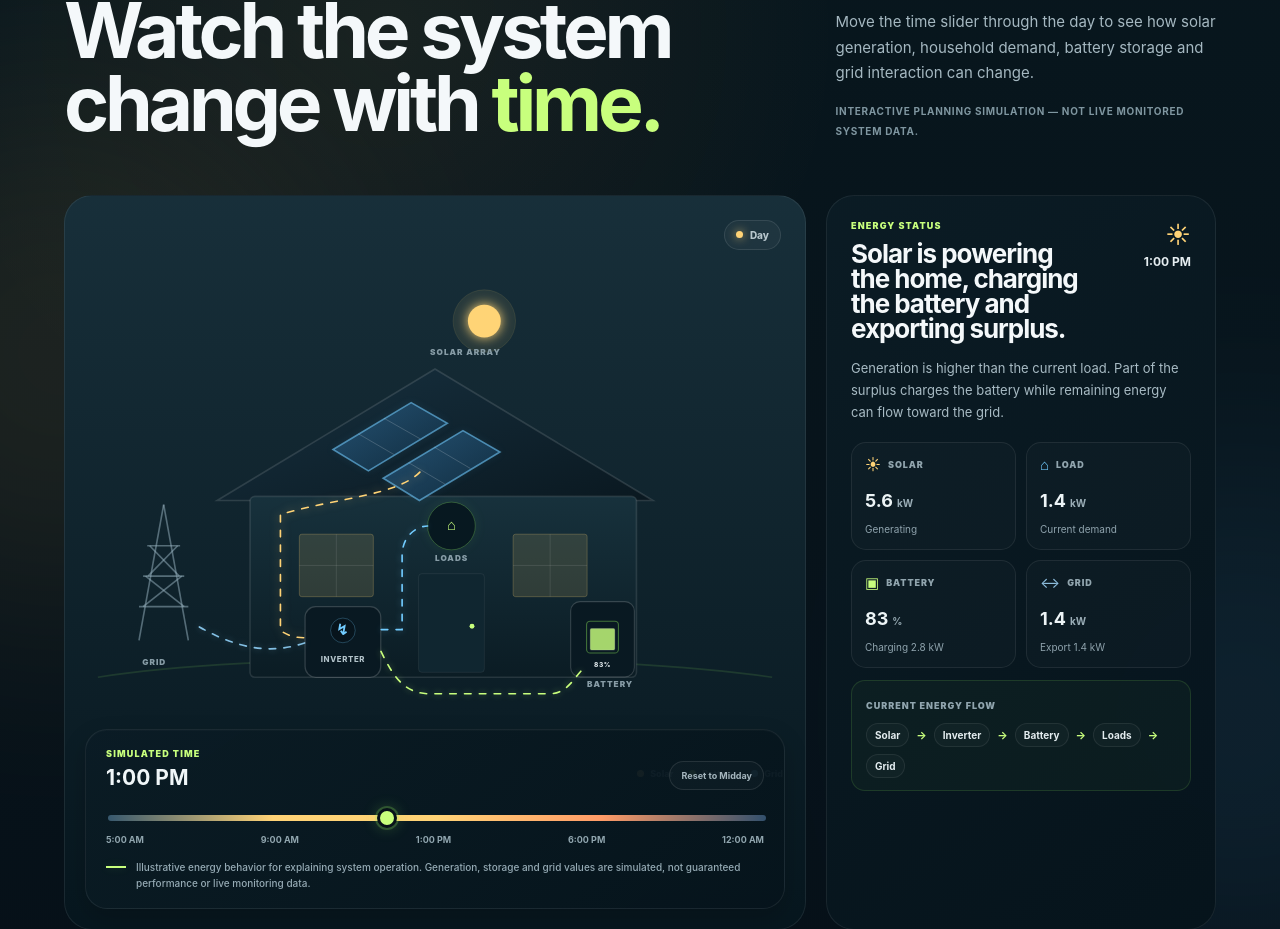
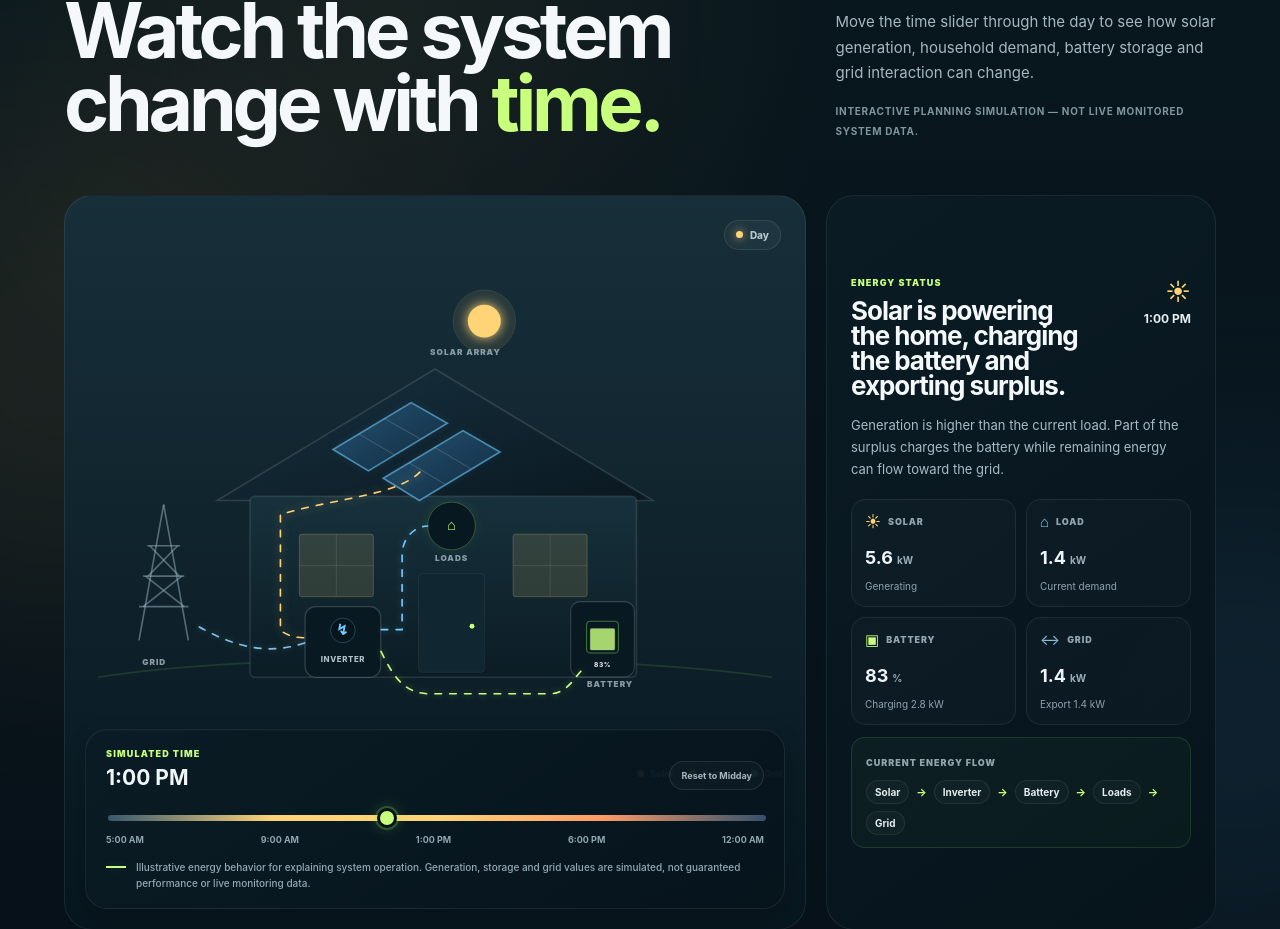
Before and after one commit to Sabrina-Sumona/Desh-solar-website-upgradation, a Next.js app: page / in a window 1280 px wide. Shown: the part 8172-9101 px from the top of the page. Built offline with nearby package versions, Linux system fonts and the light colour scheme.

Commit message:
align energy status content vertically

```diff
--- a/src/styles/home-live-energy-story.css
+++ b/src/styles/home-live-energy-story.css
@@ -641,6 +641,11 @@
 .liveEnergyDashboard {
   display: flex;
   flex-direction: column;
+
+  /* Vertically center the whole Energy Status content group.
+     Internal text and cards remain left-aligned. */
+  justify-content: center;
+
   min-height: 700px;
   padding: 24px;
   border: 1px solid rgba(255, 255, 255, 0.075);
@@ -828,6 +833,7 @@
 
   .liveEnergyDashboard {
     min-height: auto;
+    justify-content: flex-start;
   }
 }
 
```
